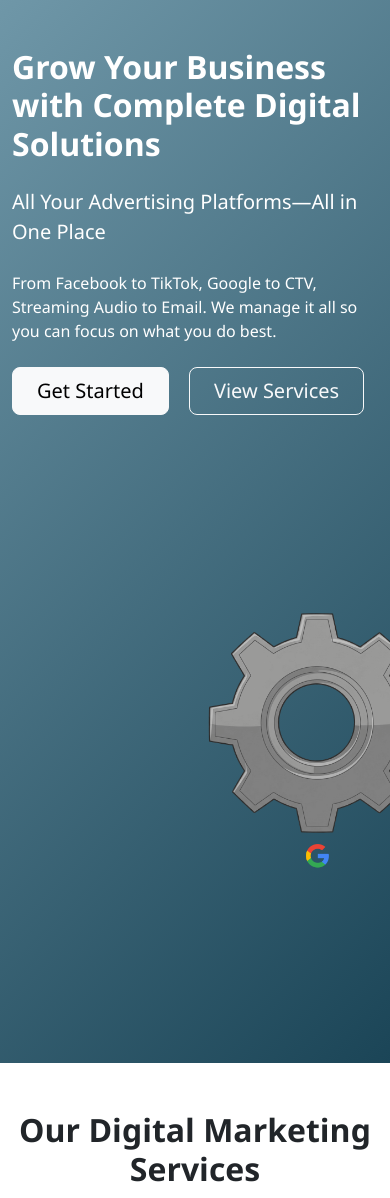
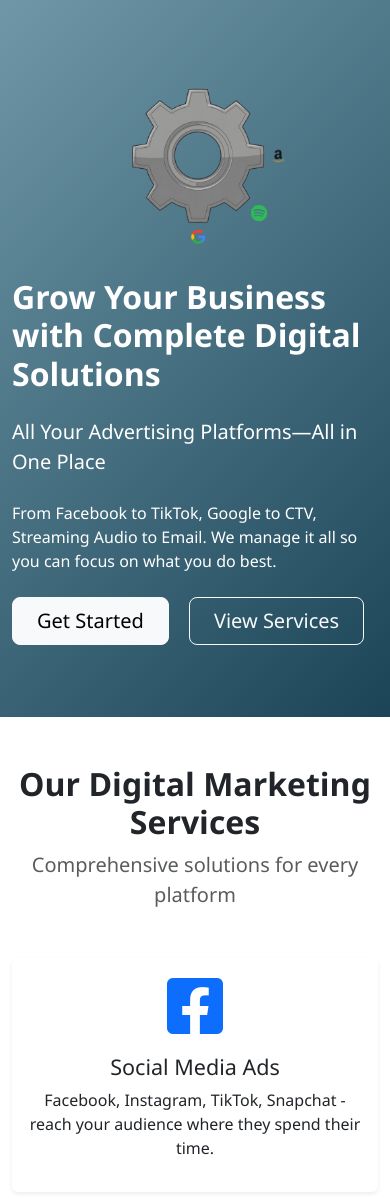
Before and after one commit to Coolbreezeondeez/adsinoneplace-website, a Django app: page / in a window 390 px wide; the page is wider, and only the part inside the window is pictured. Shown: the part 62-1260 px from the top of that part. Run offline with Django 4.2, Linux system fonts and the light colour scheme; data that the repository does not hold is empty.

Commit message:
Fixed mobile layout - animation responsive and centered

```diff
--- a/templates/core/home.html
+++ b/templates/core/home.html
@@ -6,20 +6,20 @@
 <section class="hero bg-primary text-white py-5">
     <div class="container">
         <div class="row align-items-center">
-            <div class="col-lg-6">
+            <div class="col-lg-6 col-12 order-2 order-lg-1 mb-4 mb-lg-0">
                 <h1 class="display-4 fw-bold mb-4">Grow Your Business with Complete Digital Solutions</h1>
                 <p class="lead mb-4">All Your Advertising Platforms—All in One Place</p>
                 <p class="mb-4">From Facebook to TikTok, Google to CTV, Streaming Audio to Email. We manage it all so you can focus on what you do best.</p>
                 <a href="{% url 'contact:contact' %}" class="btn btn-light btn-lg me-3">Get Started</a>
                 <a href="{% url 'services' %}" class="btn btn-outline-light btn-lg">View Services</a>
             </div>
-            <div class="col-lg-6">
+            <div class="col-lg-6 col-12 order-1 order-lg-2 mb-4 mb-lg-0">
                 <div class="text-center">
                    <lottie-player
             src="{% static 'animations/hero-animation.json' %}"
             background="transparent"
             speed="1"
-            style="width: 600px; height: 600px; margin: 0 auto;"
+            style="width: 100%; max-width: 500px; height: auto; margin: 0 auto; display: block;"
             loop
             autoplay>
         </lottie-player>
```
